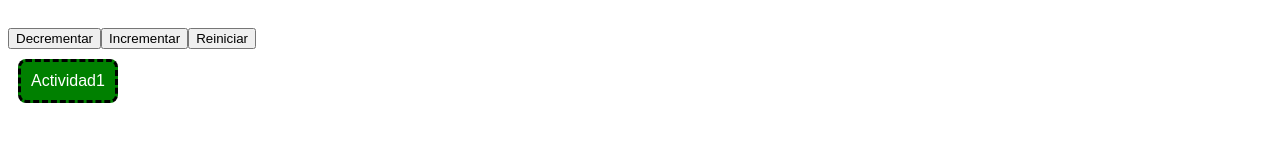
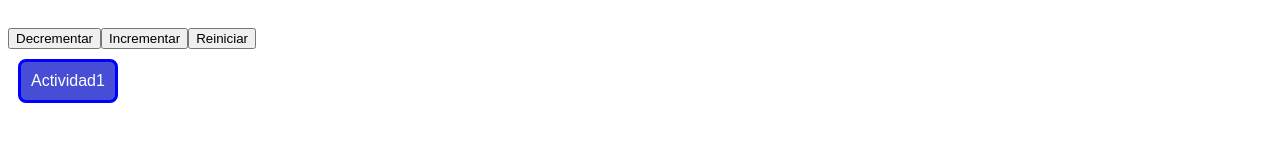
Before and after one commit to lucasluccaroni/ecommerce-react-noviembre, a React (Vite) app: page / in a window 1280 px wide. Shown: the part 249-390 px from the top of the page. Built offline with nearby package versions, Linux system fonts and the light colour scheme.

Commit message:
revision de prop styles ButtonMultifuncion

```diff
--- a/src/components/ButtonMultifuncion/ButtonMultifuncion.jsx
+++ b/src/components/ButtonMultifuncion/ButtonMultifuncion.jsx
@@ -1,15 +1,15 @@
 import estilos from "./ButtonMultifuncion.module.css"
 
 const ButtonMultifuncion = ({color, label, callback}) =>{
-    // let styles = {
-    //     color: {color},  // ¿Por qué la prop no se aplica dentro de styles? -- CONSULTA CHILDREN ACTIVIDAD 2
-    //     border: "solid",
-    //     borderColor: "blue"
-    // }
+    let styles = {
+        color: {color},  // ¿Por qué la prop no se aplica dentro de styles? -- CONSULTA CHILDREN ACTIVIDAD 2
+        border: "solid",
+        borderColor: "blue"
+    }
 
     return(
         <>
-             <button className={estilos.boton} style={{backgroundColor: color}} onClick={callback}> {label} </button>     {/* style={styles} */}
+             <button style={styles} className={estilos.boton}/*  style={{backgroundColor: color}} */ onClick={callback}> {label} </button>
         </>
     )
 }
```
